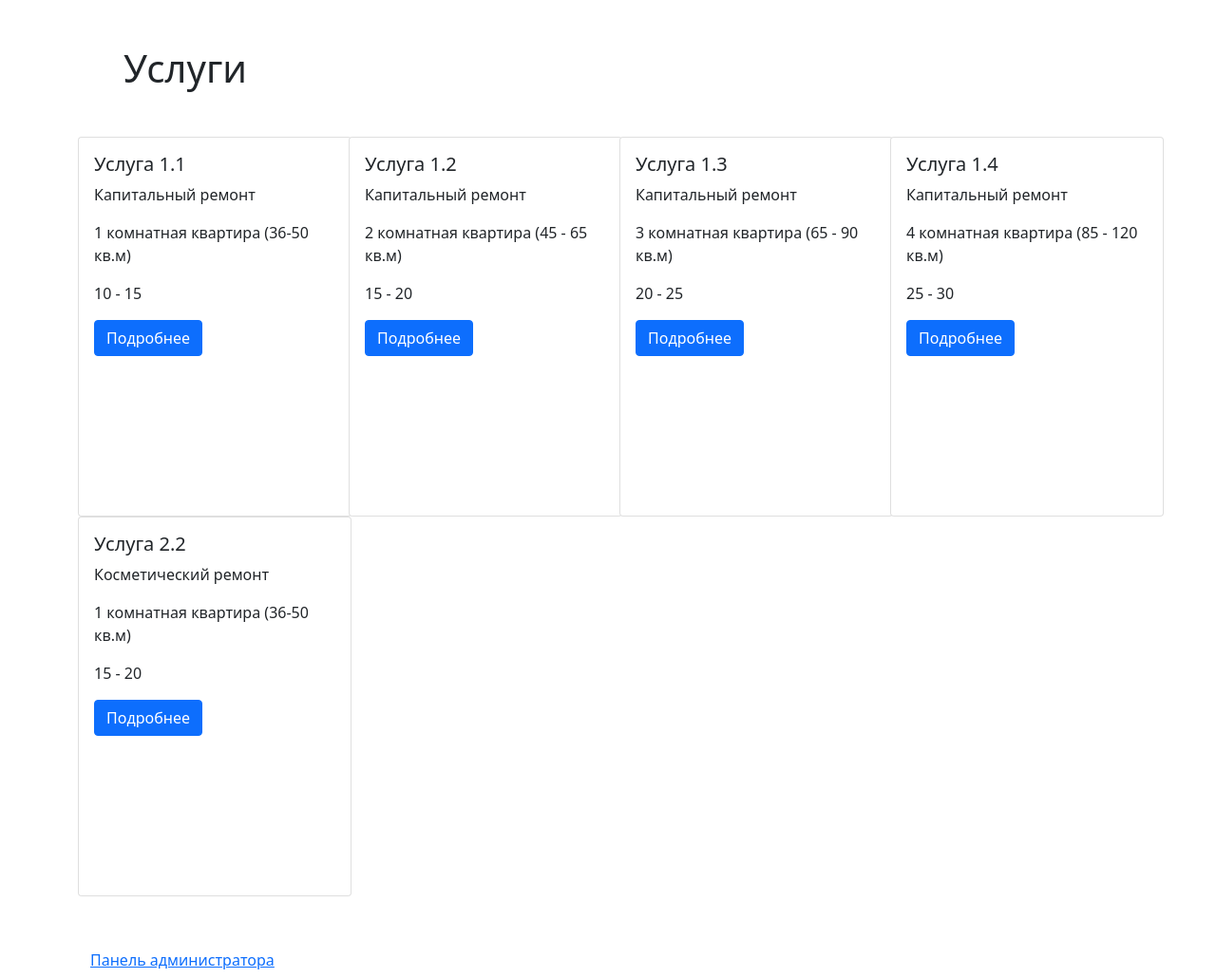
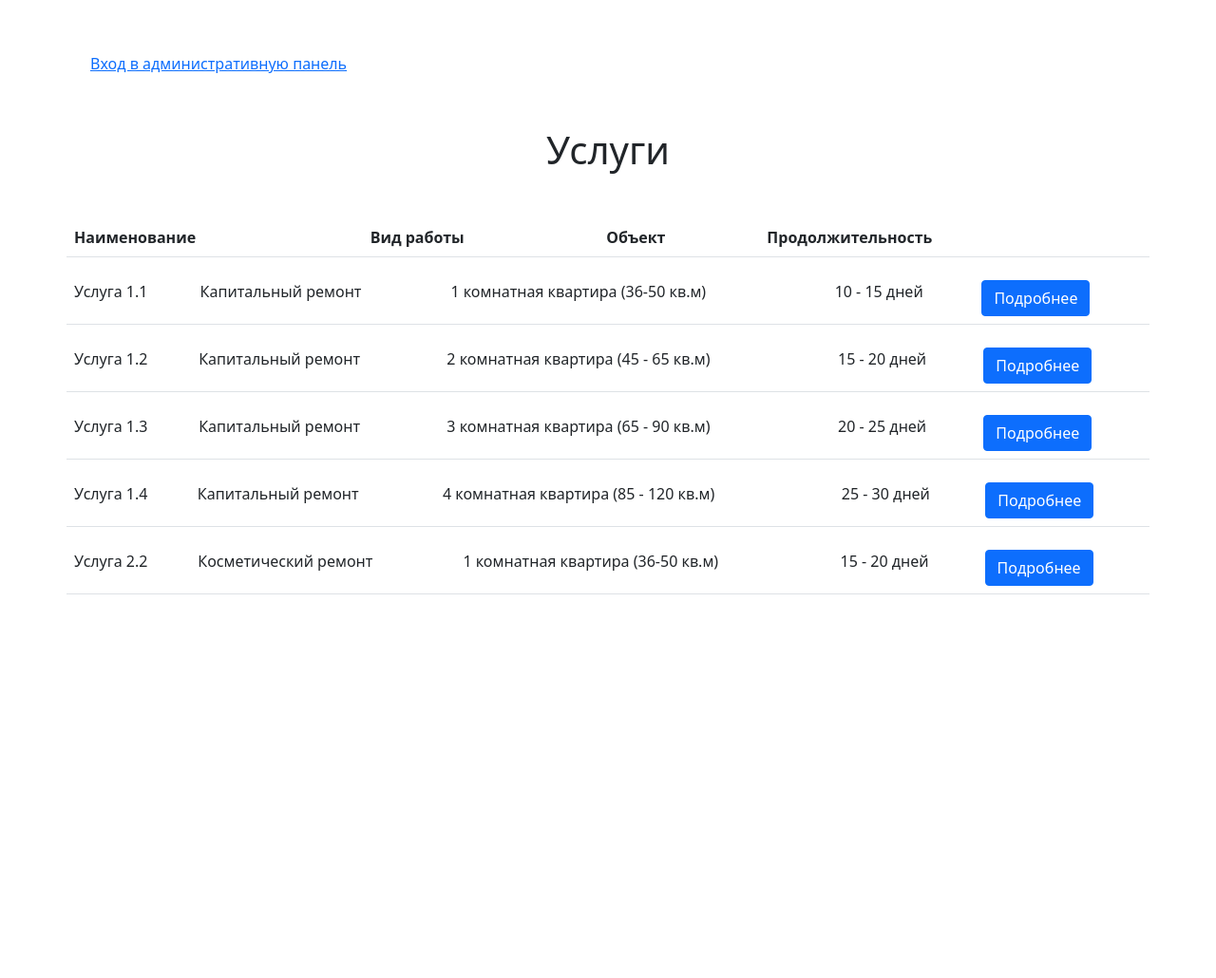
Before and after one commit to ksenikmalin/ip_ksen_181-321_5semestr, a Django app: template repairs/templates/service_list.html in a window 1280 px wide. Shown: the whole page at 95% size. After the commit the page ends 626 px from the top, so only its background shows below. Run offline with Django 3.2, Linux system fonts and the light colour scheme; the template is opened without the code that fills it: values that come from a table or form of the project are taken from there, others are empty; data comes from the database, SQL or seed files in the repository; both versions use the stored data as it was after the commit; some libraries are stand-ins or nearby versions.

Commit message:
Интерфейс услуги

```diff
--- a/repairs/templates/service_list.html
+++ b/repairs/templates/service_list.html
@@ -8,25 +8,35 @@
 </head>
 <body>
 <div class="container">
-    <h1 class="m-5">Услуги</h1>
+  <a href="/admin" class="btn btn-link mt-5">Вход в административную панель</a>
+      <h1 class="m-5" style="text-align: center;">Услуги</h1>
   <div class="row justify-content-start">
-        {% for services in Services_list %}
-    <div class="col-3">
-        <div class="card" style="width: 18rem; height: 25rem;">
-          <div class="card-body">
-            <h5 class="card-title">{{ services.naimenovaniye }}</h5>
-            <p class="card-text">{{ services.id_repair_type}}</p>
-            <p class="card-text">{{ services.id_object}}</p>
-            <p class="card-text">{{ services.id_duration}}</p>
-            <a href="/{{ services.id }}" class="btn btn-primary">Подробнее</a>
-          </div>
-        </div>
-    </div>
+    <table class="table table-hover">
+      <thead>
+        <tr>
+          <th>Наименование</th>
+          <th>Вид работы</th>
+          <th>Объект</th>
+          <th>Продолжительность</th>
+        </tr>
+      </thead>
+    </table>
+        {% for services in service_list %}
+        <table class="table table-hover">
+          <tbody>
+            <tr>
+              <td>{{ services.naimenovaniye}}</td>
+              <td>{{ services.id_repair_type}}</td>
+              <td>{{ services.id_object}}</td>
+              <td>{{ services.id_duration}} дней</td>
+              <td> <a href="/{{ service.id }}" class="btn btn-primary">Подробнее</a></td>
+            </tr>
+          </tbody>
+        </table>
       {% endfor %}
   </div>
-    <a href="/admin" class="btn btn-link mt-5">Панель администратора</a>
+
 </div>
-
 
 </body>
 </html>
```
Also changed, not shown: db.sqlite3, 1 other file.
